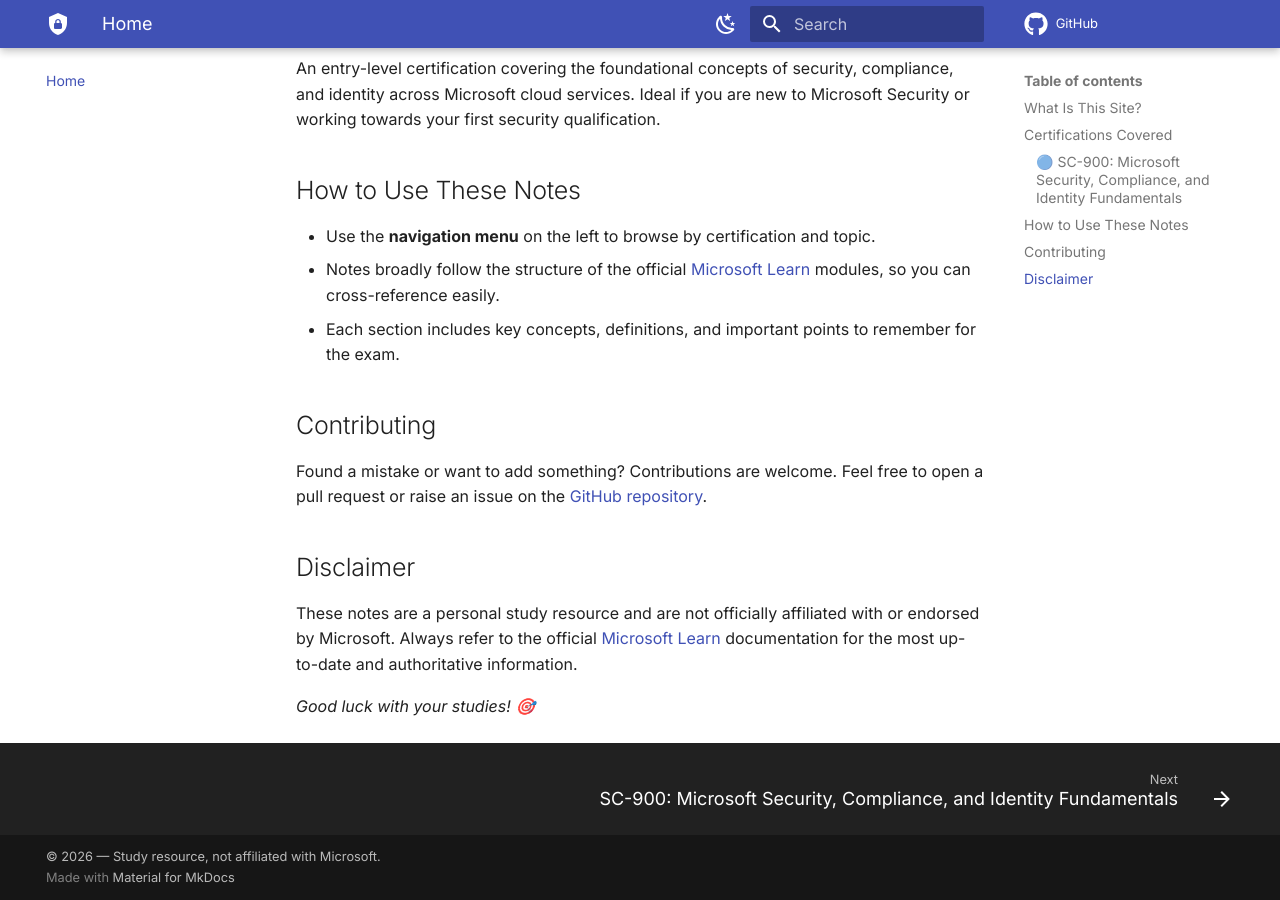
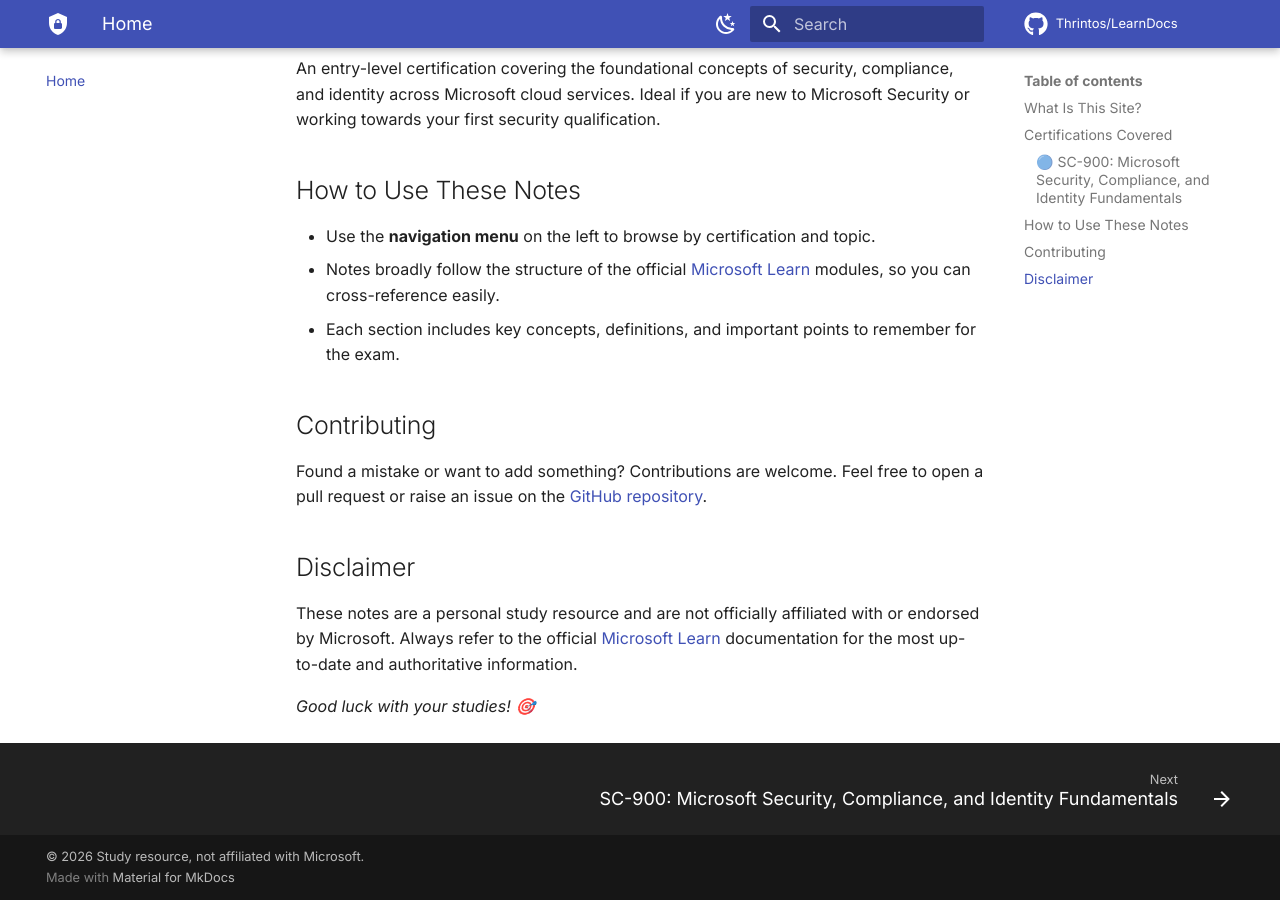
Before and after one commit to Thrintos/LearnDocs, an MkDocs documentation site: the page built from docs/index.md, in a window 1280 px wide and 900 px high, scrolled down 646 px. Built offline with MkDocs 1.6.1 and Material for MkDocs 9.7.7, drawn with Linux system fonts in a browser that asks for light colours; comment, search, counter and statistics services are not loaded.

Commit message:
Fix: update repo_name and remove em dash from copyright in mkdocs.yml

```diff
--- a/mkdocs.yml
+++ b/mkdocs.yml
@@ -2,13 +2,13 @@
 #  Site Information
 # ─────────────────────────────────────────────
 site_name: "Microsoft Security Study Notes"
-site_url: "https://microsoft-security-study-notes.github.io/"
+site_url: "https://thrintos.github.io/LearnDocs/"
 site_description: "A comprehensive collection of study notes and resources for Microsoft Security certifications, including SC-900, SC-200 and SC-300."
 site_author: "Daan van der Kruit"
 repo_url: "https://github.com/Thrintos/LearnDocs"
 edit_uri: /edit/main/docs/
-repo_name: "GitHub"
-copyright: "&copy; 2026 — Study resource, not affiliated with Microsoft."
+repo_name: "Thrintos/LearnDocs"
+copyright: "&copy; 2026 Study resource, not affiliated with Microsoft."
 
 # ─────────────────────────────────────────────
 # Theme - Material
```
Also changed, not shown: 2 other files.
